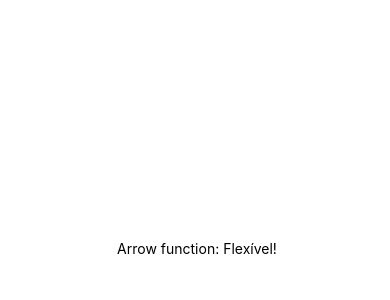
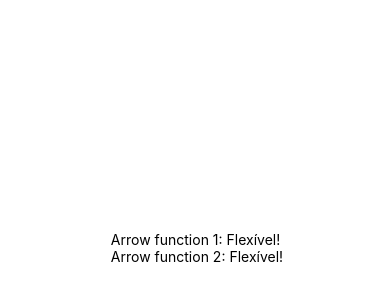
Before and after one commit to natanlf/exercicio1-fundamentos-react, a React Native app: screen / in a window 390 px wide. Shown: the part 174-474 px from the top of the page. Built offline with nearby package versions, Linux system fonts and the light colour scheme.

Commit message:
Retornando mais de um componente

```diff
--- a/src/componentes/Simples.js
+++ b/src/componentes/Simples.js
@@ -1,4 +1,10 @@
 import React from 'react'
-import { Text } from 'react-native'
+import { View, Text } from 'react-native'
 
-export default props => <Text> Arrow function: {props.texto}</Text>
+//colocando a View, podemos usar mais de um componente
+
+export default props =>
+<View>
+  <Text> Arrow function 1: {props.texto}</Text>
+  <Text> Arrow function 2: {props.texto}</Text>
+</View>
```
